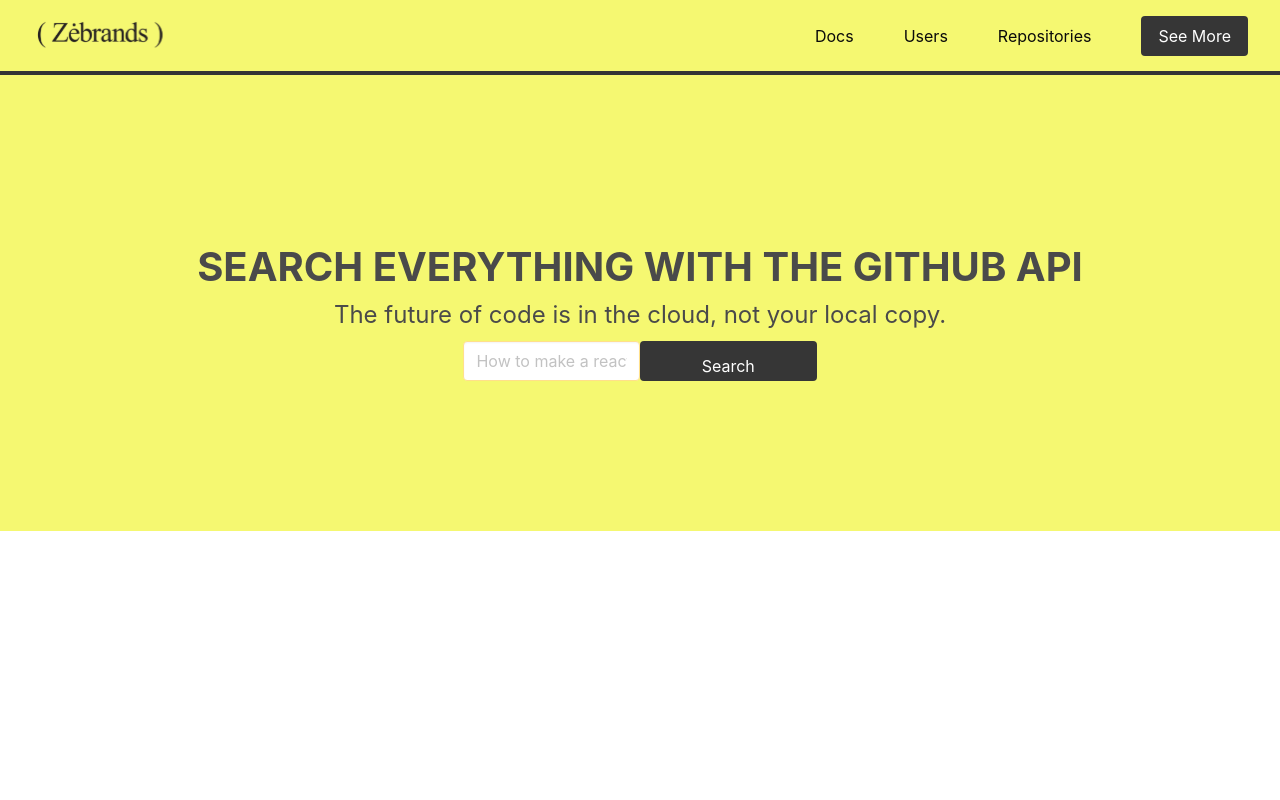
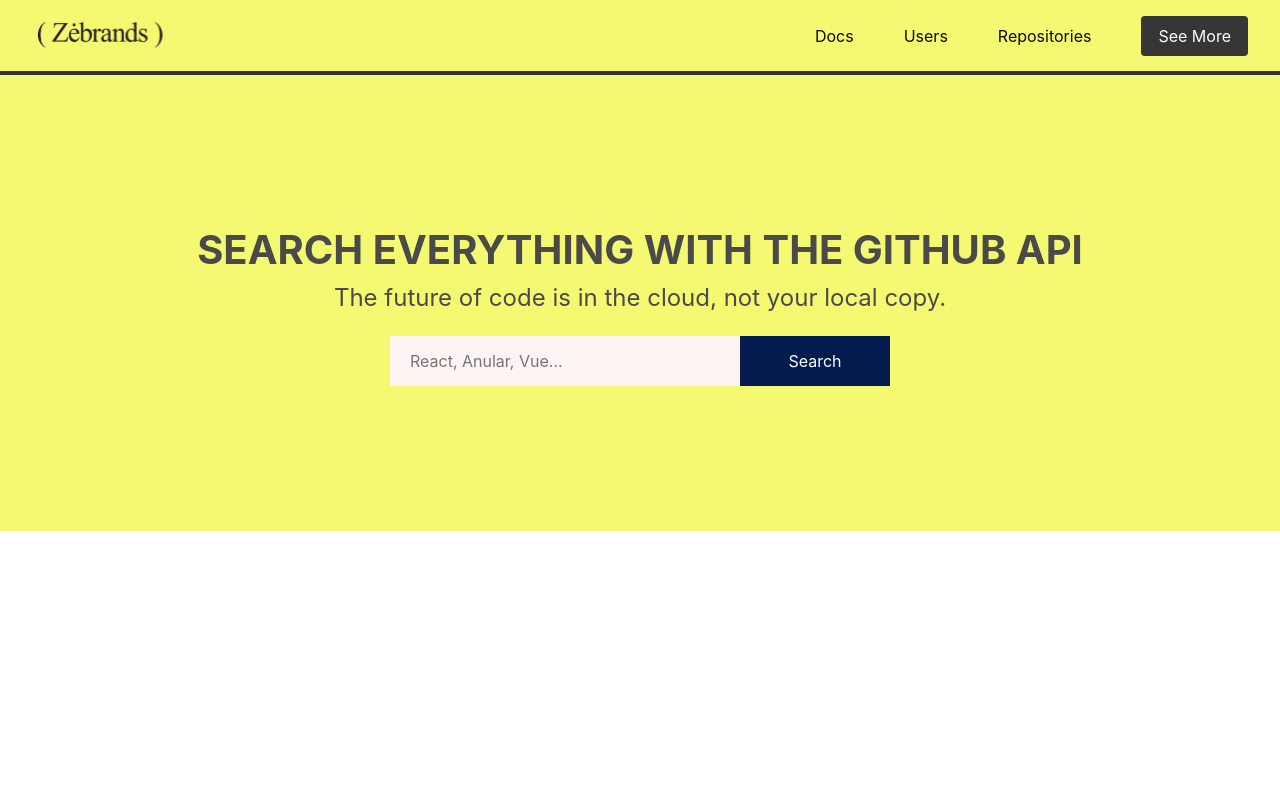
Before and after one commit to ArturoMarmolejo/GithubApiSearch, a Next.js app: page / in a window 1280 px wide. Shown: the top 800 px of the page. Built offline with nearby package versions, Linux system fonts and the light colour scheme.

Commit message:
Added: Input for searching repositories

```diff
--- a/components/Pagination/Pagination.tsx
+++ b/components/Pagination/Pagination.tsx
@@ -33,7 +33,7 @@ const Pagination: React.FC<PaginationProps> = ({
   return (
     <>
       {
-        totalButtons && (
+        total >= 1 && totalButtons && (
           <form onSubmit={onSubmit} className="form-pagination">
             <button disabled={page - 1 < 1 || loading} onClick={() => changePage(page - 1)}>
               <FontAwesomeIcon icon={faAngleLeft} />
--- a/layouts/Header/Header.tsx
+++ b/layouts/Header/Header.tsx
@@ -1,18 +1,33 @@
 
 import Image from "next/image";
+import Link from "next/link";
+import { useEffect, useState } from "react";
 import zebrandslogo from "../../public/assets/images/zebrands.svg"
 
 export const Header = () => {
-  //flex, align items center, justify content between
+  const [fix, setFix] = useState<boolean>(false)
+
+  useEffect(() => {
+    document.addEventListener('scroll', () => {
+      if (window.scrollY > 180) {
+        setFix(true)
+      }
+      else if (window.scrollY < 180) {
+        setFix(false)
+      }
+    })
+  }, [])
 
   return (
-    <header className="header">
+    <header className={!fix ? "header" : "header active"}>
       <nav className="container is-fluid is-flex is-align-items-center is-justify-content-space-between">
         <picture>
-          <Image
-            src={zebrandslogo}
-            alt={'zebrands'}
-          />
+          <Link href="/">
+            <Image
+              src={zebrandslogo}
+              alt={'zebrands'}
+            />
+          </Link>
         </picture>
         <div className="header-right-section is-flex is-align-items-center is-flex-direction-row-reverse">
           <button className="button is-dark">See More</button>
--- a/layouts/Hero/Hero.tsx
+++ b/layouts/Hero/Hero.tsx
@@ -1,9 +1,17 @@
-
-import Image from "next/image";
-import zebrandslogo from "../../public/assets/images/zebrands.svg"
+import Link from "next/link";
+import { useRouter } from "next/router";
+import { useState } from "react";
 
 export const Hero = () => {
-  //flex, align items center, justify content between
+  const [search, setSearch] = useState<string>('');
+  const [loading, setLoading] = useState<boolean>(false);
+  const route = useRouter();
+
+  const onSubmit = (e: any) => {
+    e.preventDefault();
+    setLoading(true);
+    route.push(`/repositories?q=${search}`)
+  }
 
   return (
     <section>
@@ -11,10 +19,11 @@ export const Hero = () => {
 
         <h1 className="has-text-centered is-size-2 has-text-weight-bold">SEARCH EVERYTHING WITH THE GITHUB API</h1>
         <p className="has-text-centered is-size-4 has-text-weight-normal">The future of code is in the cloud, not your local copy. </p>
-
-        <div className="columns mt-2 is-flex is-align-items-center is-justify-content-center">
-          <input className="column input is-warning is-normal" type="text" placeholder="How to make a react app..."></input>
-          <button className="column button is-dark is-normal">Search</button>
+        <div className="input-search-hero">
+          <form className="input-search" onSubmit={onSubmit}>
+            <input className="input-search__field" type="text" onChange={(e) => setSearch(e.target.value)} placeholder="React, Anular, Vue..."></input>
+            <button className={loading ? "button input-search__button  is-loading" : "button input-search__button"}>Search</button>
+          </form>
         </div>
       </div>
     </section>
--- a/styles/RepositoryStyle.css
+++ b/styles/RepositoryStyle.css
@@ -1,3 +1,6 @@
+.posts-repositories  {
+  margin-top: 30px !important;
+}
 
 .post-repositorie {
   width: 100%;
--- a/styles/globals.css
+++ b/styles/globals.css
@@ -7,6 +7,19 @@
   margin: 0;
   padding: 0;
   scroll-behavior: smooth;
+}
+
+::-webkit-scrollbar {
+  background: #f2f2f2;
+  width: 12px;
+}
+::-webkit-scrollbar-track {
+  background: #f2f2f2;
+  width: 12px;
+}
+::-webkit-scrollbar-thumb {
+  width: 12px;
+  background: #343434;
 }
 
 html,
@@ -21,11 +34,20 @@ a {
 }
 
 .header {
+  z-index: 10;
+  transition: all 0.3s;
   background-color: #F5F871;
   height: 75px;
   display: flex;
   width: 100%;
   border-bottom: 4px solid #343434;
+}
+
+.header.active {
+  background-color: #FFF;
+  position: fixed;
+  top: 0px;
+  left: 0px;
 }
 
 .wrapper {
@@ -45,3 +67,42 @@ a {
   top: 0px;
   background-color: #F5F871
 }
+
+.input-search-hero {
+  width: 500px;
+  margin-top: 20px;
+}
+
+.input-search {
+  width: 100%;
+  background: #FFF4F4;
+  height: 50px;
+}
+
+.input-search__field {
+  width: calc(100% - 150px);
+  padding: 0 20px;
+  background: #FFF4F4;
+  border: none;
+  font-size: 16px;
+  outline: none;
+  height: 50px;
+}
+
+.input-search__button {
+  width: 150px !important;
+  color: #fff !important;
+  border: none !important;
+  cursor: pointer !important;
+  font-size: 16px !important;
+  background: #031B4E !important;
+  height: 50px !important;
+  border-radius: 0 !important;
+}
+
+.result-title {
+  margin: 30px 0;
+  font-size: 25px;
+  color: #3F3D56;
+  font-weight: bold;
+}
```
Also changed, not shown: pages/repositories/index.tsx (+43 -6 lines).
